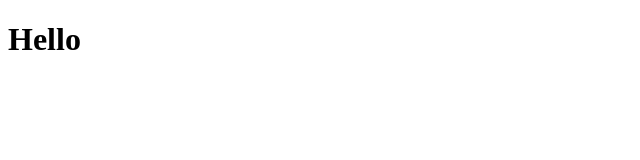
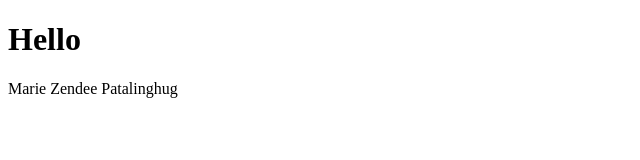
Before and after one commit to mariezendee/Git-Tutorial, a plain HTML site: page index.html in a window 1280 px wide. Shown: the whole page, without its empty margins (0-640 px from the left). Drawn offline with Linux system fonts and the light colour scheme.

Commit message:
added p for f2

```diff
--- a/index.html
+++ b/index.html
@@ -7,6 +7,6 @@
 </head>
 <body>
     <h1> Hello </h1>
-
+    <p>Marie Zendee Patalinghug</p>
 </body>
 </html>
```
